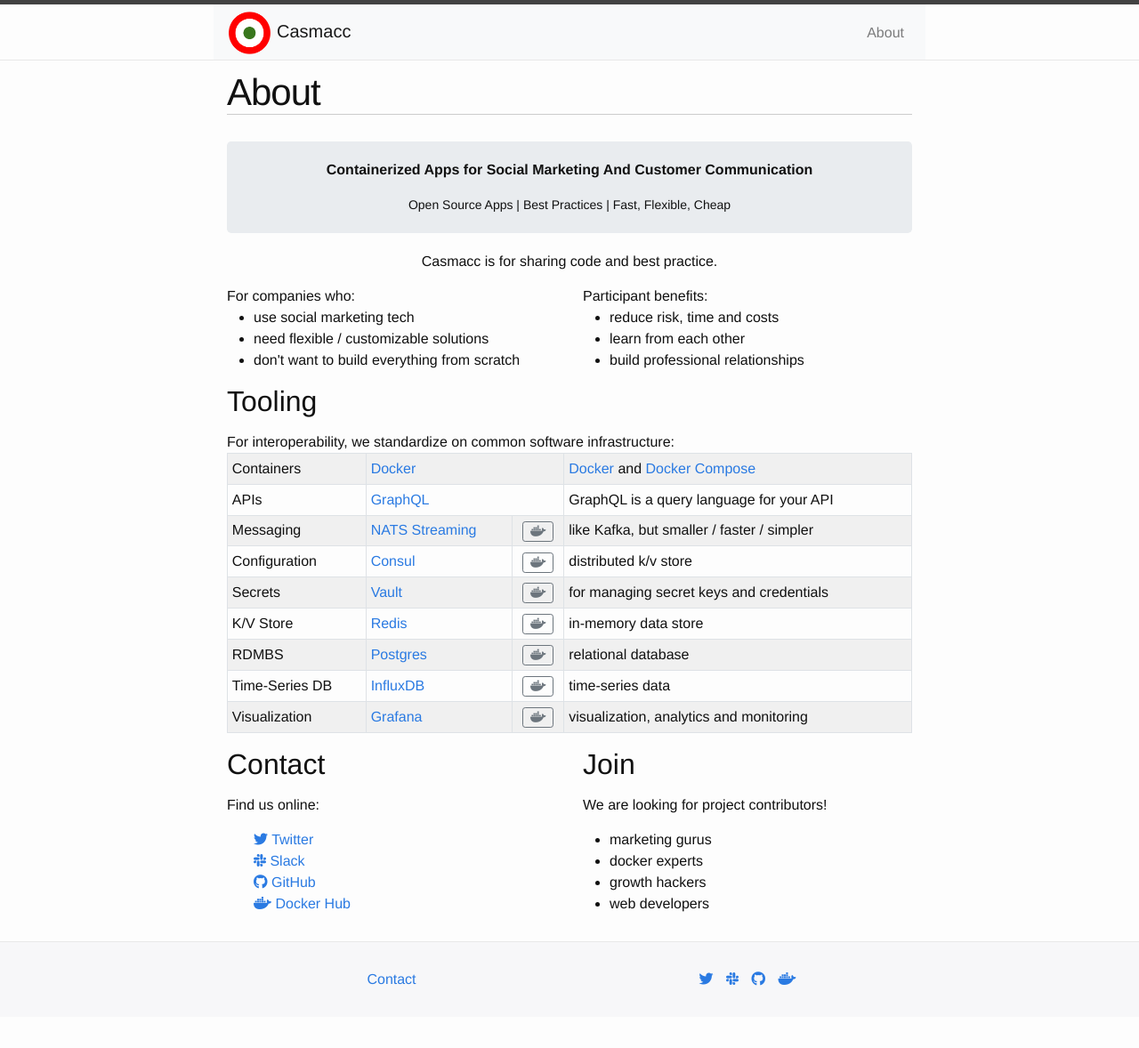
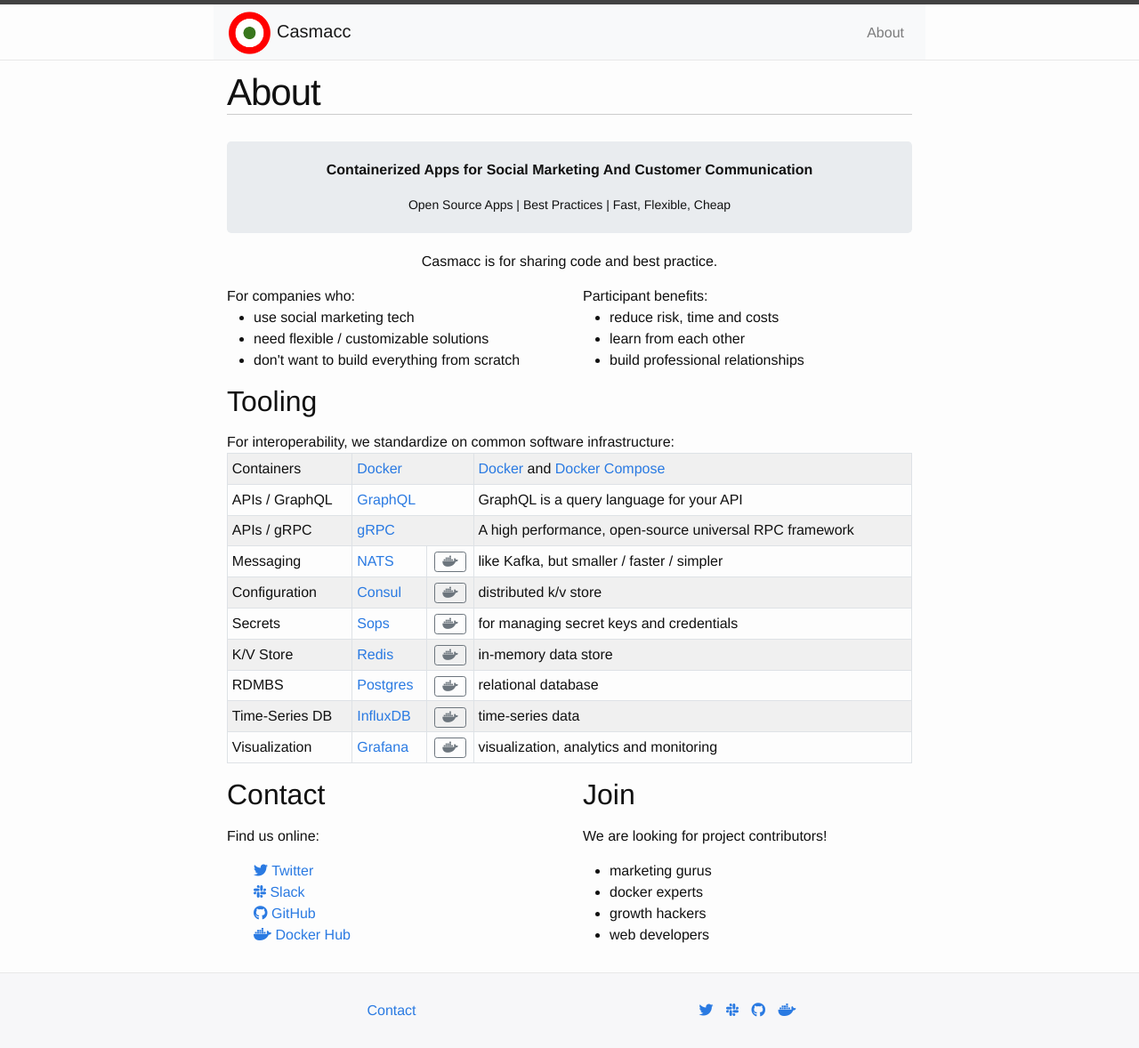
Before and after one commit to casmacc/website, a Jekyll site: the page built from docs/pages/about.html, in a window 1280 px wide. Shown: the whole page at 89% size. Built offline with Jekyll 4.4.1, drawn with Linux system fonts in a browser that asks for light colours; nearby versions of some CDN libraries; before the commit the page ends 1143 px from its top, so only the background shows below that.

Commit message:
Update component references

```diff
--- a/docs/pages/about.html
+++ b/docs/pages/about.html
@@ -63,7 +63,7 @@
   </tr>
 
   <tr>
-    <td>APIs</td>
+    <td>APIs / GraphQL</td>
     <td colspan=2>
       <a href="https://graphql.org/">GraphQL</a>
     </td>
@@ -73,12 +73,22 @@
   </tr>
 
   <tr>
+    <td>APIs / gRPC</td>
+    <td colspan=2>
+      <a href="https://grpc.io/">gRPC</a>
+    </td>
+    <td>
+      A high performance, open-source universal RPC framework
+    </td>
+  </tr>
+
+  <tr>
     <td>Messaging</td>
     <td>
-      <a href="https://nats.io">NATS Streaming</a>
+      <a href="https://nats.io">NATS</a>
     </td>
     <td align=center>
-      <a href="https://hub.docker.com/_/nats-streaming/" target="_blank">
+      <a href="https://hub.docker.com/_/nats/" target="_blank">
         <button type="button" class="btn btn-outline-secondary btn-sm">
           <i class='fab fa-docker'></i>
         </button>
@@ -109,10 +119,10 @@
   <tr>
     <td>Secrets</td>
     <td>
-      <a href="https://www.vaultproject.io/">Vault</a>
+      <a href="https://github.com/mozilla/sops">Sops</a>
     </td>
     <td align=center>
-      <a href="https://hub.docker.com/_/vault/" target="_blank">
+      <a href="https://hub.docker.com/r/mozilla/sops/" target="_blank">
         <button type="button" class="btn btn-outline-secondary btn-sm">
           <i class='fab fa-docker'></i>
         </button>
```
